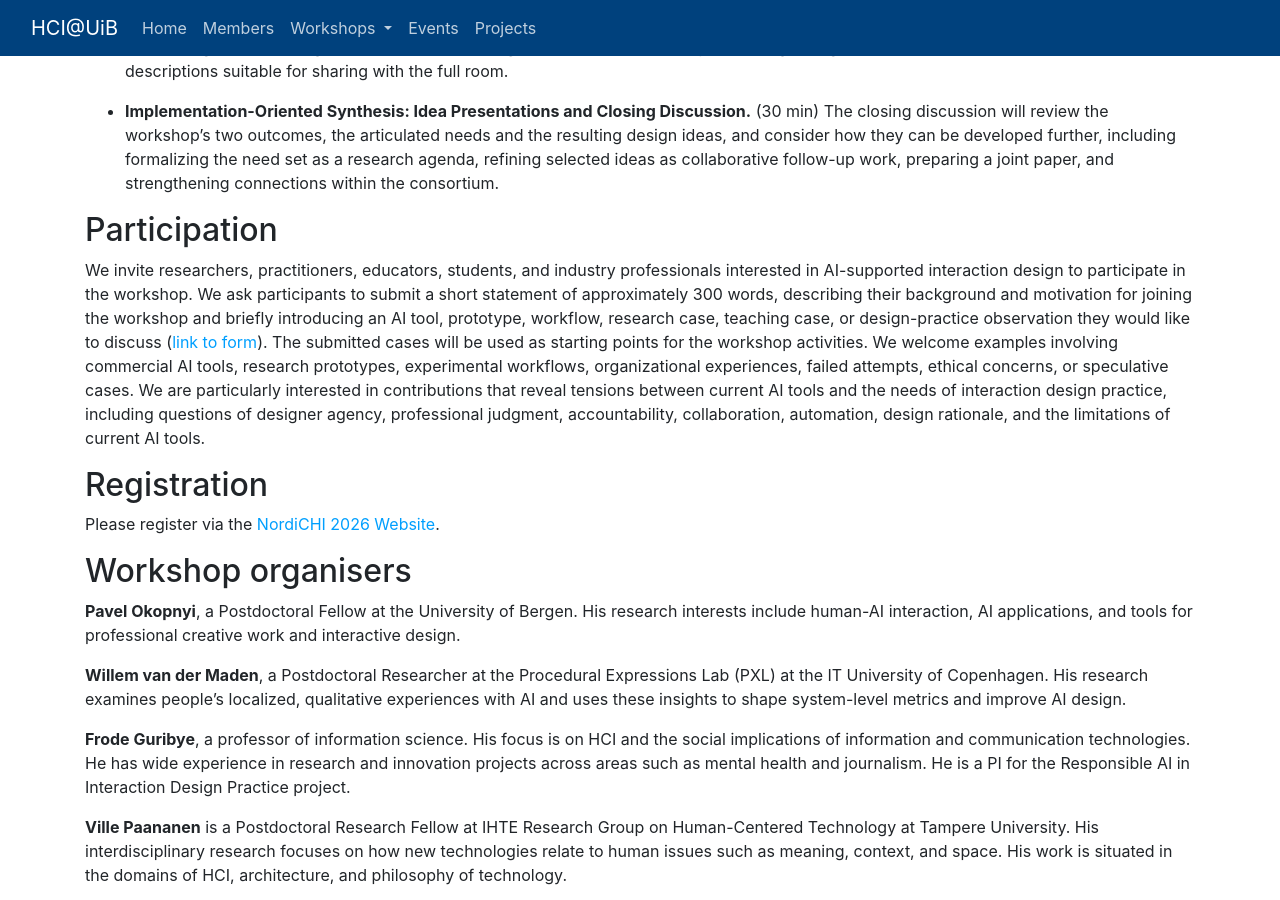
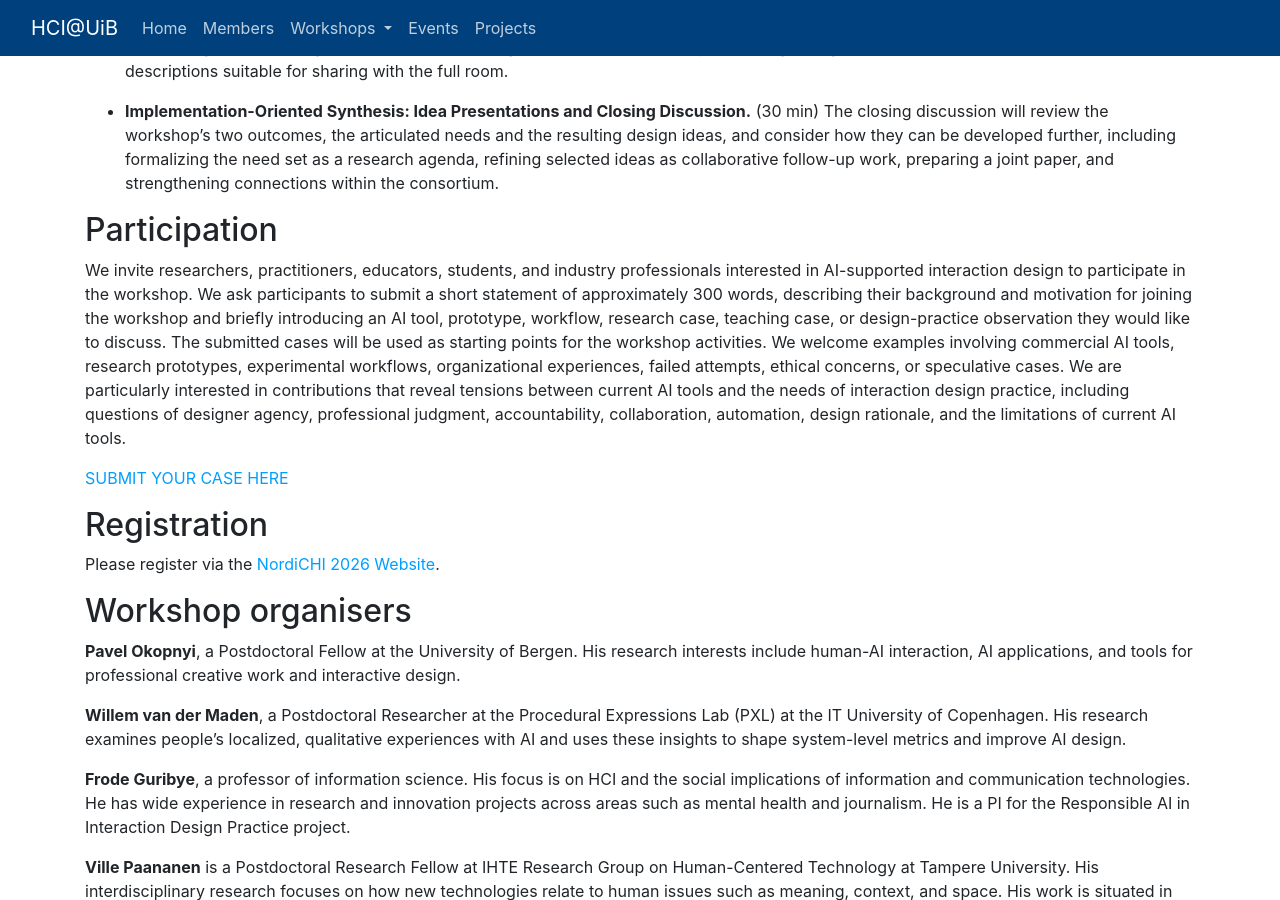
Before and after one commit to BergenHCI/bergenhci.github.io, a Jekyll site: the page built from ws/designing_with_ai_2.md, in a window 1280 px wide and 900 px high, scrolled down 780 px. Built offline with Jekyll 4.4.1, drawn with Linux system fonts in a browser that asks for light colours; our own code applies the rules of GitHub Pages for plain Markdown files.

Commit message:
Update designing_with_ai_2.md

```diff
--- a/ws/designing_with_ai_2.md
+++ b/ws/designing_with_ai_2.md
@@ -28,8 +28,9 @@ The workshop took place on the **4th of October** (Sunday), 2026 from 14:00 to 1
 ## Participation
 
 
-We invite researchers, practitioners, educators, students, and industry professionals interested in AI-supported interaction design to participate in the workshop. We ask participants to submit a short statement of approximately 300 words, describing their background and motivation for joining the workshop and briefly introducing an AI tool, prototype, workflow, research case, teaching case, or design-practice observation they would like to discuss ([link to form](https://forms.cloud.microsoft/e/2UaKmA7zE4)). The submitted cases will be used as starting points for the workshop activities. We welcome examples involving commercial AI tools, research prototypes, experimental workflows, organizational experiences, failed attempts, ethical concerns, or speculative cases. We are particularly interested in contributions that reveal tensions between current AI tools and the needs of interaction design practice, including questions of designer agency, professional judgment, accountability, collaboration, automation, design rationale, and the limitations of current AI tools.
+We invite researchers, practitioners, educators, students, and industry professionals interested in AI-supported interaction design to participate in the workshop. We ask participants to submit a short statement of approximately 300 words, describing their background and motivation for joining the workshop and briefly introducing an AI tool, prototype, workflow, research case, teaching case, or design-practice observation they would like to discuss. The submitted cases will be used as starting points for the workshop activities. We welcome examples involving commercial AI tools, research prototypes, experimental workflows, organizational experiences, failed attempts, ethical concerns, or speculative cases. We are particularly interested in contributions that reveal tensions between current AI tools and the needs of interaction design practice, including questions of designer agency, professional judgment, accountability, collaboration, automation, design rationale, and the limitations of current AI tools.
 
+[SUBMIT YOUR CASE HERE](https://forms.cloud.microsoft/e/2UaKmA7zE4)
 
 ## Registration
 
```
